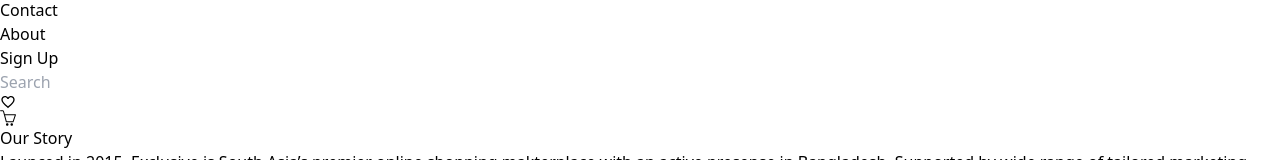
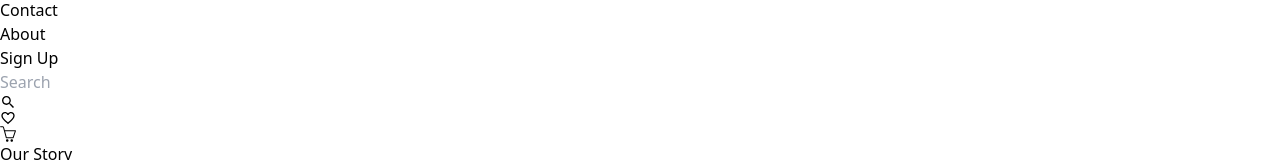
Before and after one commit to nickolasww/e-commerce, a React (Vite) app: page /About in a window 1280 px wide. Shown: the part 251-411 px from the top of the page. Built offline with nearby package versions, Linux system fonts and the light colour scheme.

Commit message:
feat: searchbar in navbar

```diff
--- a/package.json
+++ b/package.json
@@ -10,6 +10,7 @@
     "preview": "vite preview"
   },
   "dependencies": {
+    "country-flag-icons": "^1.5.18",
     "react": "^18.3.1",
     "react-dom": "^18.3.1",
     "react-hook-form": "^7.53.2",
--- a/src/App.jsx
+++ b/src/App.jsx
@@ -4,6 +4,7 @@ import HomePage from "./pages/Home/partials/index"
 import About from "./pages/about/partials/index"
 import Register from "./pages/register/partials/index"
 import Login from "./pages/login/partials/index"
+import Contact from "./pages/contact/index"
 
 function App() {
 
@@ -12,6 +13,7 @@ function App() {
             <Routes>
                 <Route path="/" element={<HomePage/>} />
                 <Route path="/About" element={<About/>} />
+                <Route path="/Contact" element={<Contact/>} />
                 <Route path="/register" element={<Register/>} />
                 <Route path="/login" element={<Login/>} />
             </Routes>
--- a/src/components/navbar/index.tsx
+++ b/src/components/navbar/index.tsx
@@ -4,6 +4,8 @@ import Input from "../../components/input";
 
 import { SlBasket } from "react-icons/sl";
 import { MdFavoriteBorder } from "react-icons/md";
+import { IoMdSearch } from "react-icons/io";
+
 
 // @ts-ignore
 import BCCLOGO from "../../assets/icon/LogoBcc.png";
@@ -38,7 +40,16 @@ const Navbar = () => {
           </li>
         </ul>
         <div className="flex gap-10 justify-center items-center ">
-          <Input type="text" placeholder="Search" className="border-2 border-gray-300 rounded-lg p-2 focus:outline-none"/>
+
+          <div className="flex items-center justify-center border-2 border-gray-300 rounded-lg p-2 group">
+            <Input type="text" placeholder="Search" className=" w-0 p-0 group-hover:w-40 group-hover:px-2 duration-200 transition-all focus:outline-none"/>
+            <IoMdSearch className="text-2xl "/>
+          </div>
+
+          <div>
+
+          </div>
+
           <MdFavoriteBorder className="text-2xl cursor-pointer" />
           <SlBasket className="text-2xl cursor-pointer" />
         </div>
```
Also changed, not shown: 1 other file (tests, documents, lock files or other folders).
